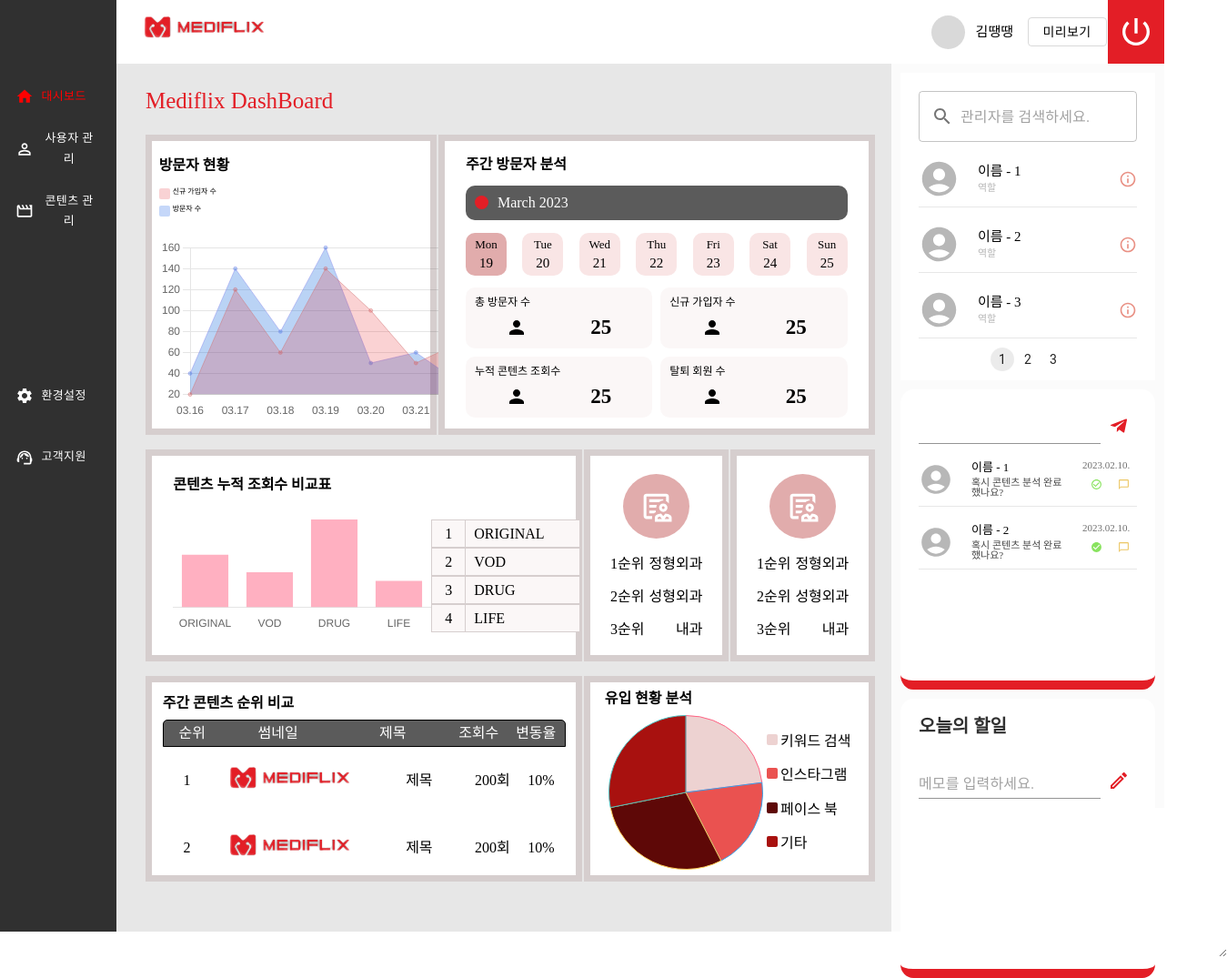
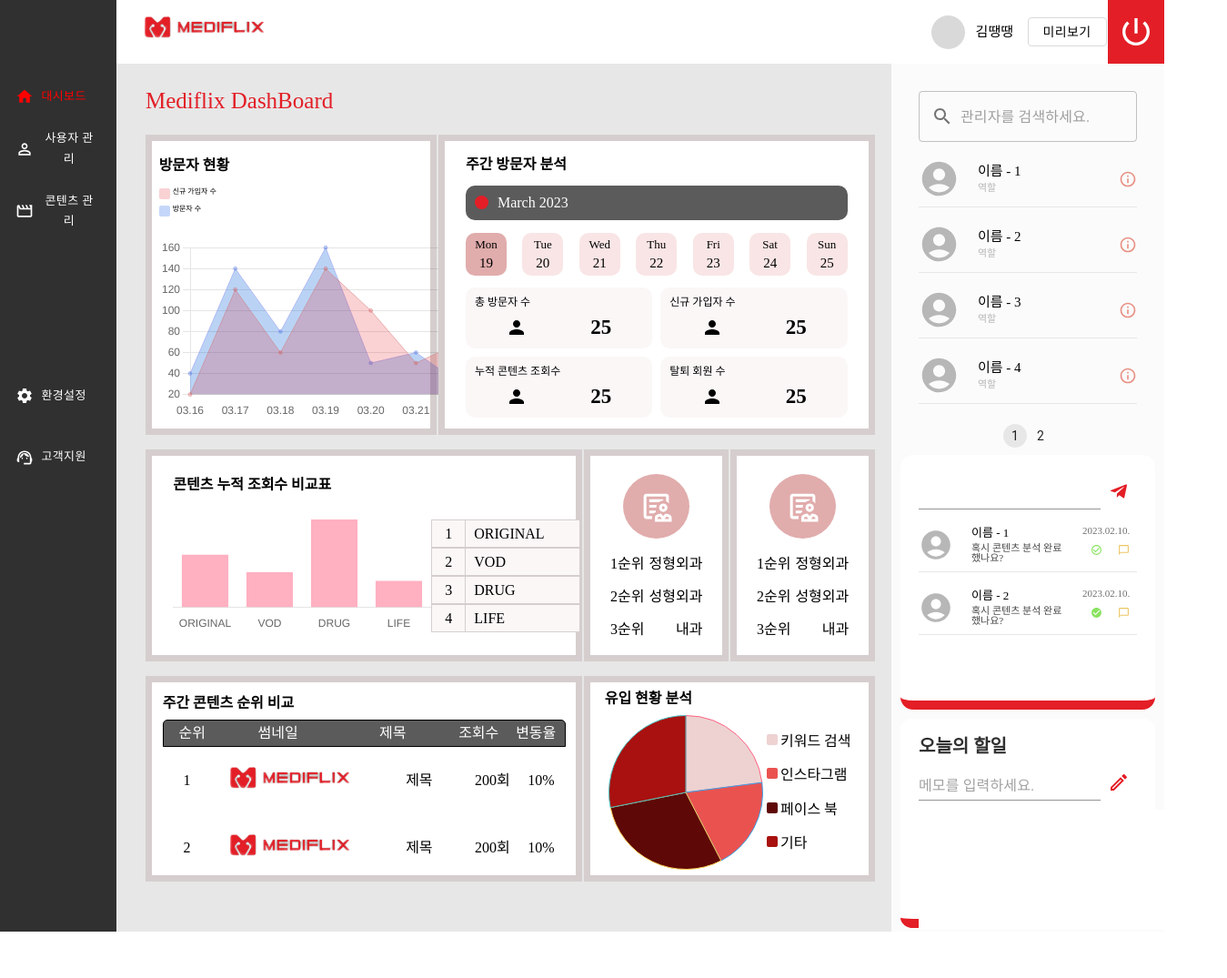
Before and after one commit to MEDIFLIX/ST_FE, a React (Create React App) app in the folder st_fe/: page /main in a window 1280 px wide. Shown: the whole page at 91% size, 1349 px wide, since content can reach past the window. After the commit the page ends 1035 px from the top, so only its background shows below. Built offline with nearby package versions, Linux system fonts and the light colour scheme; a web font is replaced by a local one.

Commit message:
design: MemoBar 위치 조정

```diff
--- a/st_fe/src/components/MemoBar.tsx
+++ b/st_fe/src/components/MemoBar.tsx
@@ -11,13 +11,14 @@ const MemoContainer = styled.section`
 `;
 
 const StatusContainer = styled.div`
-    display: absolute;
+    display: relative;
     flex-direction: column
     position: relative;
     margin: 10px;
     padding: 10px;
-    background-color: #FFFFFF;
-    height: auto
+    background-color: #FBFBFB;
+    height: 390px;
+    border-radius: 5%;
 `;
 
 const MessageContainer = styled.div`
@@ -29,8 +30,7 @@ const MessageContainer = styled.div`
   border-radius: 5%;
   margin: 10px;
   padding: 10px;
-  min-height: 300px;
-  height: auto;
+  height: 250px;
 `;
 
 const MemoBox = styled.div`
@@ -42,7 +42,7 @@ const MemoBox = styled.div`
   border-radius: 5%;
   margin: 10px;
   padding: 10px;
-  height: auto;
+  height: 200px;
 `;
 
 
--- a/st_fe/src/pages/MainPage/components/Memo.tsx
+++ b/st_fe/src/pages/MainPage/components/Memo.tsx
@@ -11,7 +11,6 @@ const Title = styled.div`
     font-size: 20px;
     font-weight: bold;
     margin: 10px;
-    margin-bottom: 30px
 `;
 
 
@@ -32,13 +31,12 @@ const Memo = () => {
     return (
         <div>
             <Title>오늘의 할일</Title>
-            <Box sx={{ display: 'flex', alignItems: 'flex-end', maxWidth: '100%', flex: 1, margin: "10px" }}>
+            <Box sx={{ display: 'flex', alignItems: 'flex-end', maxWidth: '100%', flex: 1, marginLeft: "10px", marginRight: "10px" }}>
                 <TextField
                     fullWidth
                     id="standard-textarea"
                     placeholder="메모를 입력하세요."
                     variant="standard"
-                    multiline
                     onChange = {handleChangeText}
                 />
 
@@ -48,7 +46,7 @@ const Memo = () => {
 
             </Box>
 
-            <textarea style={{margin: '10', border:'none'}} value={memo} rows={10} cols={45} readOnly></textarea>
+            <textarea style={{margin: '10px', border:'none', resize: 'none'}} value={memo} rows={8} cols={35} readOnly></textarea>
 
         </div>
     );
--- a/st_fe/src/pages/MainPage/components/UserList.tsx
+++ b/st_fe/src/pages/MainPage/components/UserList.tsx
@@ -61,9 +61,8 @@ export default function UserList(): React.ReactElement {
 
 
   // limit: 페이지 당 띄울 Card 개수
-  const [limit, setLimit] = useState(3);
+  const limit = 4;
   const [page, setPage] = useState(1);
-  const offset = (page - 1) * limit;
   const LAST_PAGE = Math.ceil(userList.length / limit);
 
   const [input, setInput] = useState('');
@@ -75,25 +74,25 @@ export default function UserList(): React.ReactElement {
   const [curUserList, setCurUserList] = useState(userList);
 
   useEffect(() => {
-    if(page === LAST_PAGE){
+    if (page === LAST_PAGE) {
       setCurUserList(userList.slice(limit * (page - 1)));
     } else {
       setCurUserList(userList.slice(limit * (page - 1), limit * (page - 1) + limit));
     }
   }, [page]);
 
-  const handlePage = (event:any) => {
+  const handlePage = (event: any) => {
     const nowPageInt = parseInt(event.target.outerText);
     setPage(nowPageInt);
   }
 
-  useEffect(()=>{
-    if(page == LAST_PAGE){
+  useEffect(() => {
+    if (page == LAST_PAGE) {
       setCurUserList(userList.filter((item) => item.name.includes(input)).slice(limit * (page - 1)));
-    }else {
+    } else {
       setCurUserList(userList.filter((item) => item.name.includes(input)).slice(limit * (page - 1), limit * (page - 1) + limit));
     }
-  },[input]);
+  }, [input]);
 
   return (
     <div>
@@ -115,16 +114,21 @@ export default function UserList(): React.ReactElement {
         />
       </Box>
 
-      {curUserList.map(user => <User key={user.id} user={user} />)}
+      <Box sx={{ dispaly: 'absolute', height: '300px' }}>
+        {curUserList.map(user => <User key={user.id} user={user} />)}
+
+      </Box>
+
+
 
       <Stack alignItems="center">
         <Pagination
-          count={3}
-          defaultPage = {1}
+          count={LAST_PAGE}
+          defaultPage={1}
           hidePrevButton hideNextButton
           size='small'
           onChange={handlePage}
-          />
+        />
       </Stack>
     </div>
   )
```
